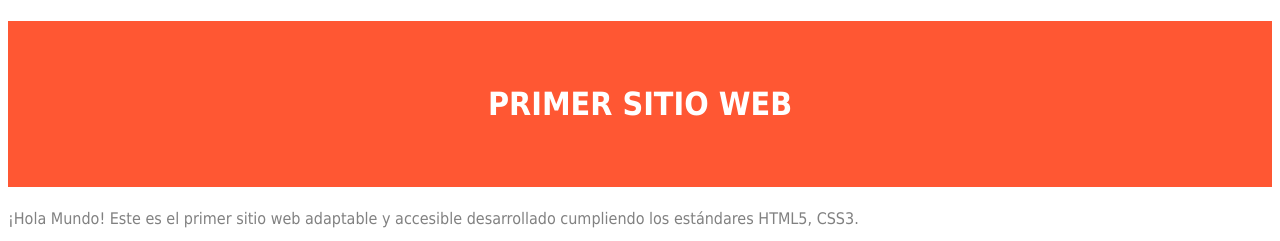
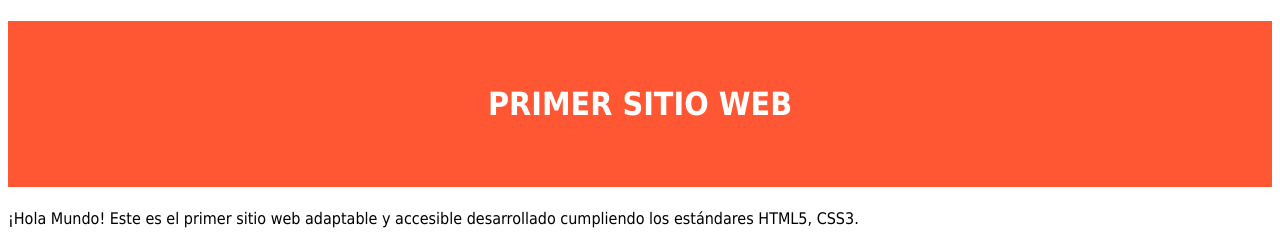
Before and after one commit to HugoTejedorArcoitza/sew, a plain HTML site: page index.html in a window 1280 px wide. Shown: the top 241 px of the page. Drawn offline with Linux system fonts and the light colour scheme.

Commit message:
Add files via upload

```diff
--- a/estilo.css
+++ b/estilo.css
@@ -1,8 +1,8 @@
 /* Especificidad: 001*/
 body {
  font-family: Tahoma, sans-serif;
- color: #818181;
-background-color:#ffff;
+ color: ##121212;
+background-color:#fff;
  }
 /* Especificidad: 001*/
 h1 {
```
